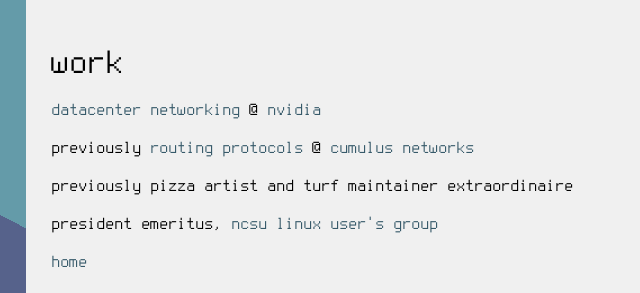
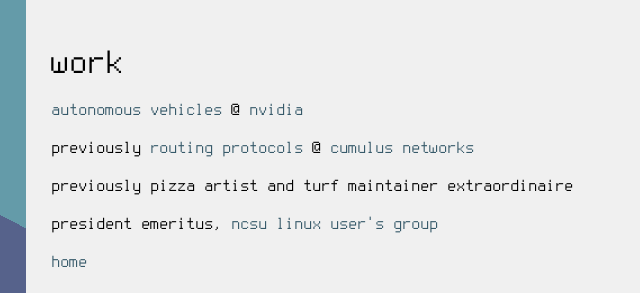
Before and after one commit to qlyoung/qlyoung.github.io, a Jekyll site: the page built from work.html, in a window 1280 px wide. Shown: the top 293 px of the page, without its empty margins (0-640 px from the left). Built offline with Jekyll 4.4.1, drawn with Linux system fonts in a browser that asks for light colours.

Commit message:
update work

```diff
--- a/work.html
+++ b/work.html
@@ -5,8 +5,8 @@ title: work
 <div id="maingrid">
 <div id="content">
 
-<p><a href="https://www.nvidia.com/en-us/data-center/">datacenter networking</a> @ <a href="https://nvidia.com">nvidia</a></p>
-<p>previously <a href="https://github.com/frrouting/frr.git">routing protocols</a> @ <a href="https://cumulusnetworks.com">cumulus networks</a></p>
+<p><a href="https://www.nvidia.com/en-us/self-driving-cars/">autonomous vehicles</a> @ <a href="https://nvidia.com">nvidia</a></p>
+<p>previously <a href="https://www.nvidia.com/en-us/data-center/">routing protocols</a> @ <a href="https://nvidia.com">cumulus networks</a></p>
 <p>previously pizza artist and turf maintainer extraordinaire</p>
 <p>president emeritus, <a href="http://lug.ncsu.edu">ncsu linux user's group</a></p>
 
```
